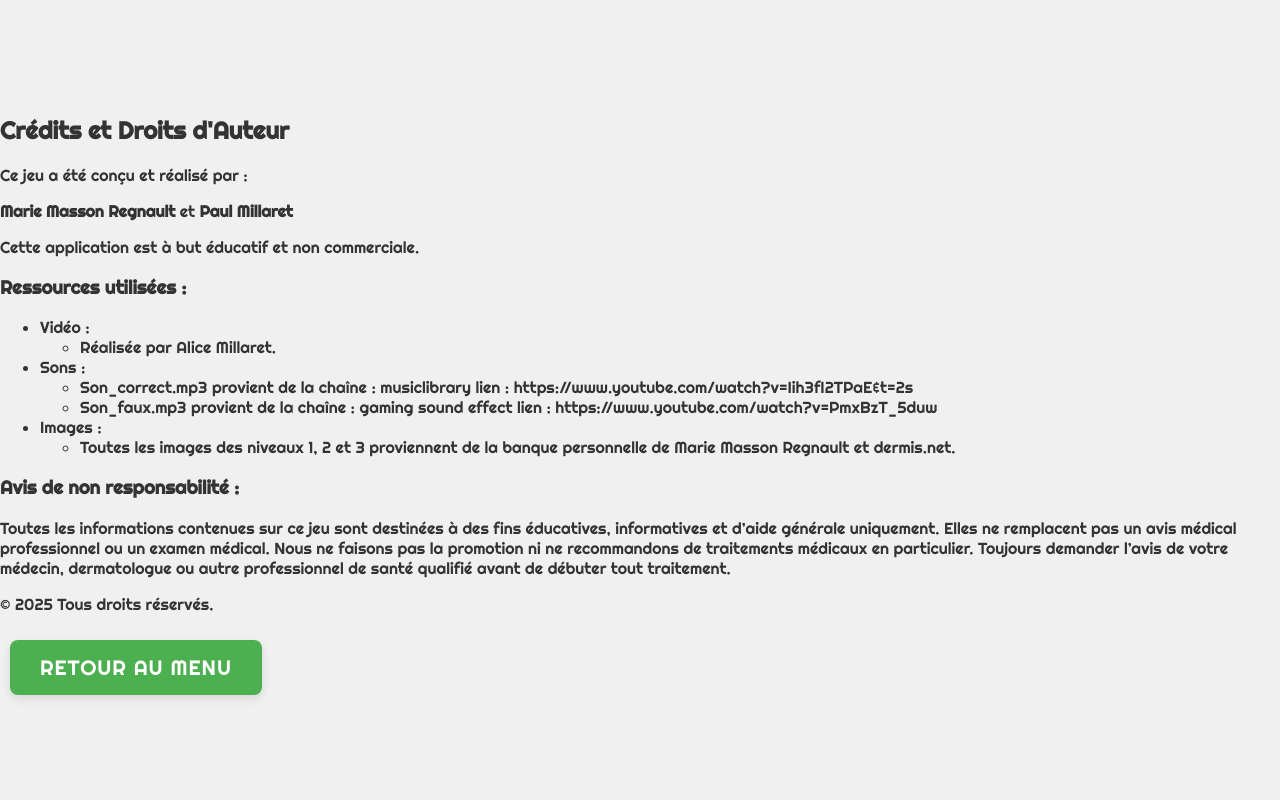
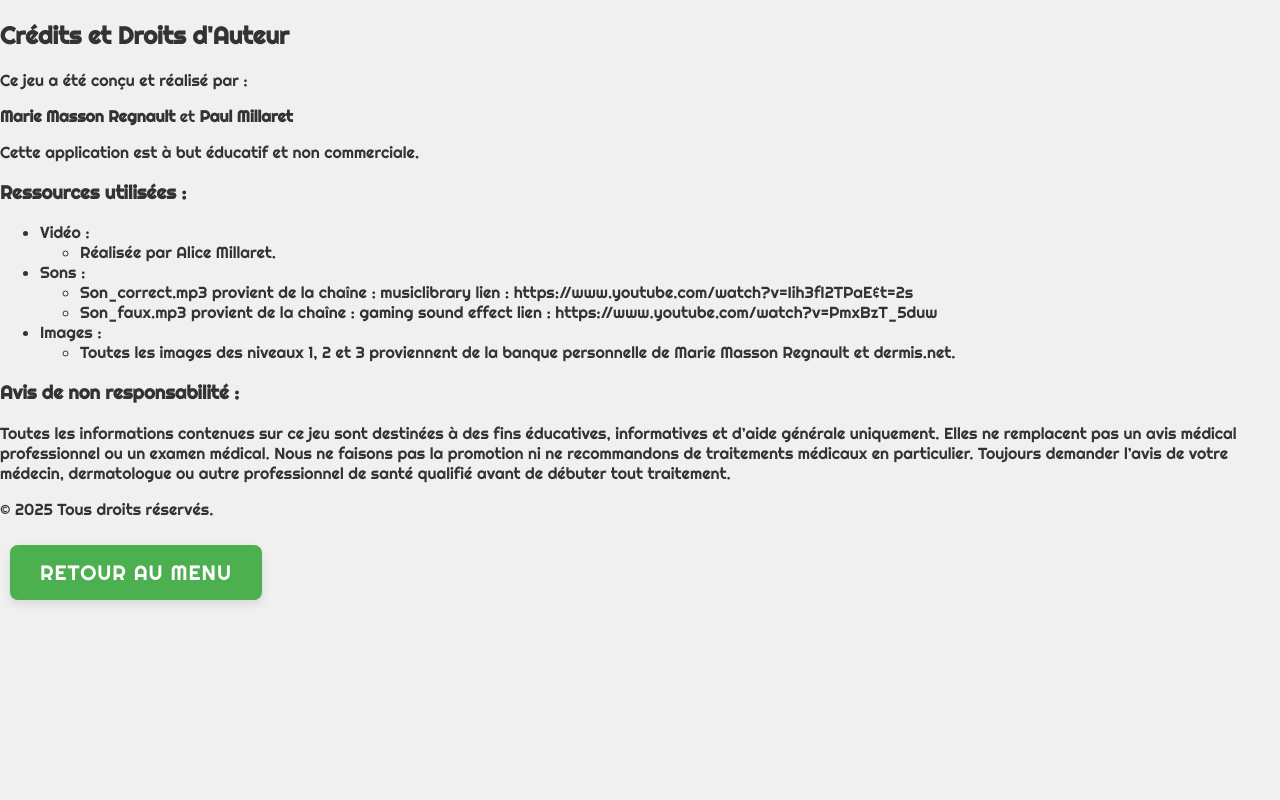
Before and after one commit to paulm6924/quiz_grains, a Flask app: page /credit in a window 1280 px wide. Run offline with Flask 3, Linux system fonts and the light colour scheme.

Commit message:
Update style.css

```diff
--- a/static/style.css
+++ b/static/style.css
@@ -19,7 +19,7 @@ body {
     display: flex; /* Active Flexbox pour centrer le contenu */
     justify-content: center; /* Centre horizontalement le contenu */
     align-items: center; /* Centre verticalement le contenu */
-    min-height: 100vh; /* Assure que le body prend au moins toute la hauteur de la fenêtre */
+    min-height: 60vh; /* Assure que le body prend au moins toute la hauteur de la fenêtre */
     overflow: auto; /* Cache le débordement */
     position: relative;
     box-sizing: border-box;
```
